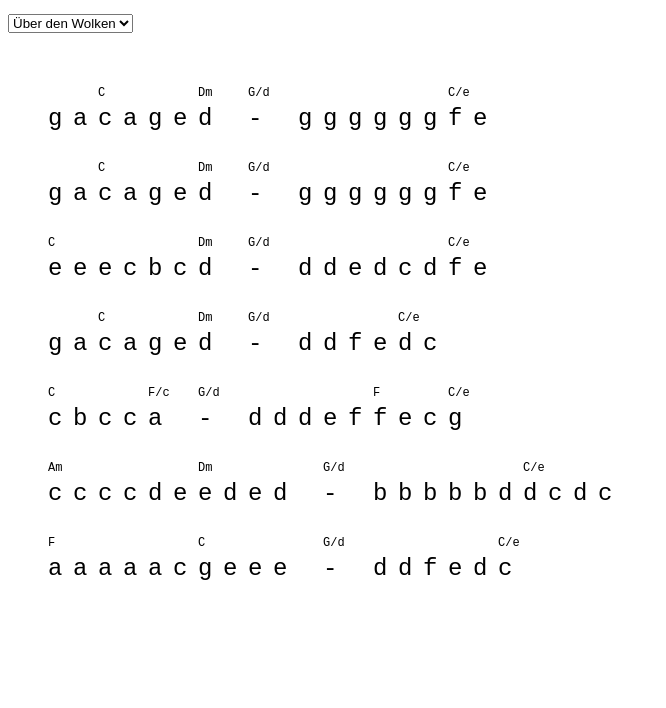
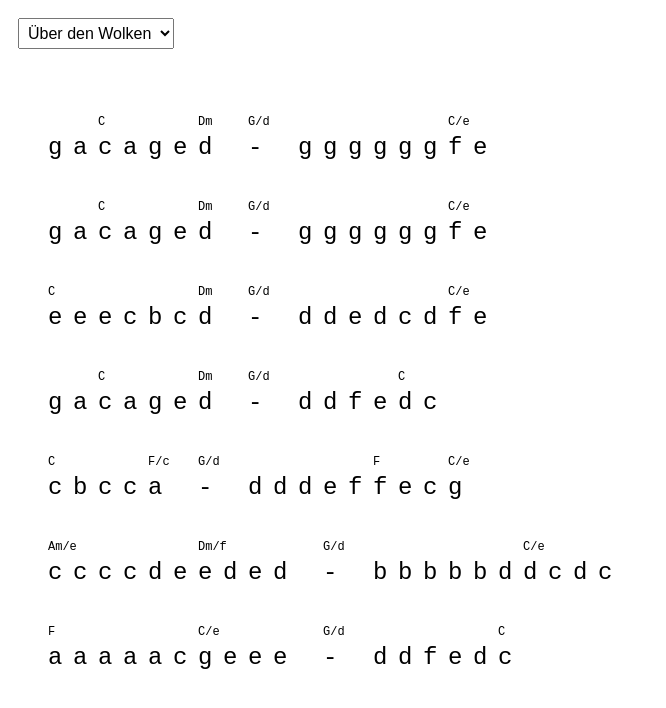
Before and after one commit to ernesto-elsaesser/songs, a plain HTML site: page index.html in a window 1280 px wide. Shown: the whole page, without its empty margins (0-666 px from the left). Drawn offline with Linux system fonts and the light colour scheme.

Commit message:
Adjust layout

```diff
--- a/index.html
+++ b/index.html
@@ -5,20 +5,10 @@
   <meta charset="utf-8">
   <title></title>
   <style>
-    body {
-        font-family: monospace;
-        font-size: 24px;
-    }
-    #sheet {
-        margin: 40px;
-    }
-    .line {
-
-    }
     .beat {
         display: inline-block;
         width: 25px;
-        height: 50px;
+        height: 55px;
     }
     .chord {
         font-size: 12px;
@@ -29,12 +19,12 @@
 
 <body>
 
-  <select id="picker" onchange="update()">
+  <select id="picker" style="margin: 10px; padding: 5px; font-size: 16px" onchange="update()">
     <option value="#schnee">Schneeflöckchen</option>
     <option value="#wolken">Über den Wolken</option>
   </select>
 
-  <div id="sheet"></div>
+  <div id="sheet" style="margin: 40px; font-family: monospace; font-size: 24px;"></div>
 
   <script>
 
@@ -79,10 +69,10 @@
             "gac(C)aged(Dm) -(G/d) ggggggf(C/e)e",
             "gac(C)aged(Dm) -(G/d) ggggggf(C/e)e",
             "e(C)eecbcd(Dm) -(G/d) ddedcdf(C/e)e",
-            "gac(C)aged(Dm) -(G/d) ddfed(C/e)c",
+            "gac(C)aged(Dm) -(G/d) ddfed(C)c",
             "c(C)bcca(F/c) -(G/d) dddeff(F)ecg(C/e)",
-            "c(Am)cccdee(Dm)ded -(G/d) bbbbbdd(C/e)cdc",
-            "a(F)aaaacg(C)eee -(G/d) ddfedc(C/e)",
+            "c(Am/e)cccdee(Dm/f)ded -(G/d) bbbbbdd(C/e)cdc",
+            "a(F)aaaacg(C/e)eee -(G/d) ddfedc(C)",
         ],
     }
 
```
